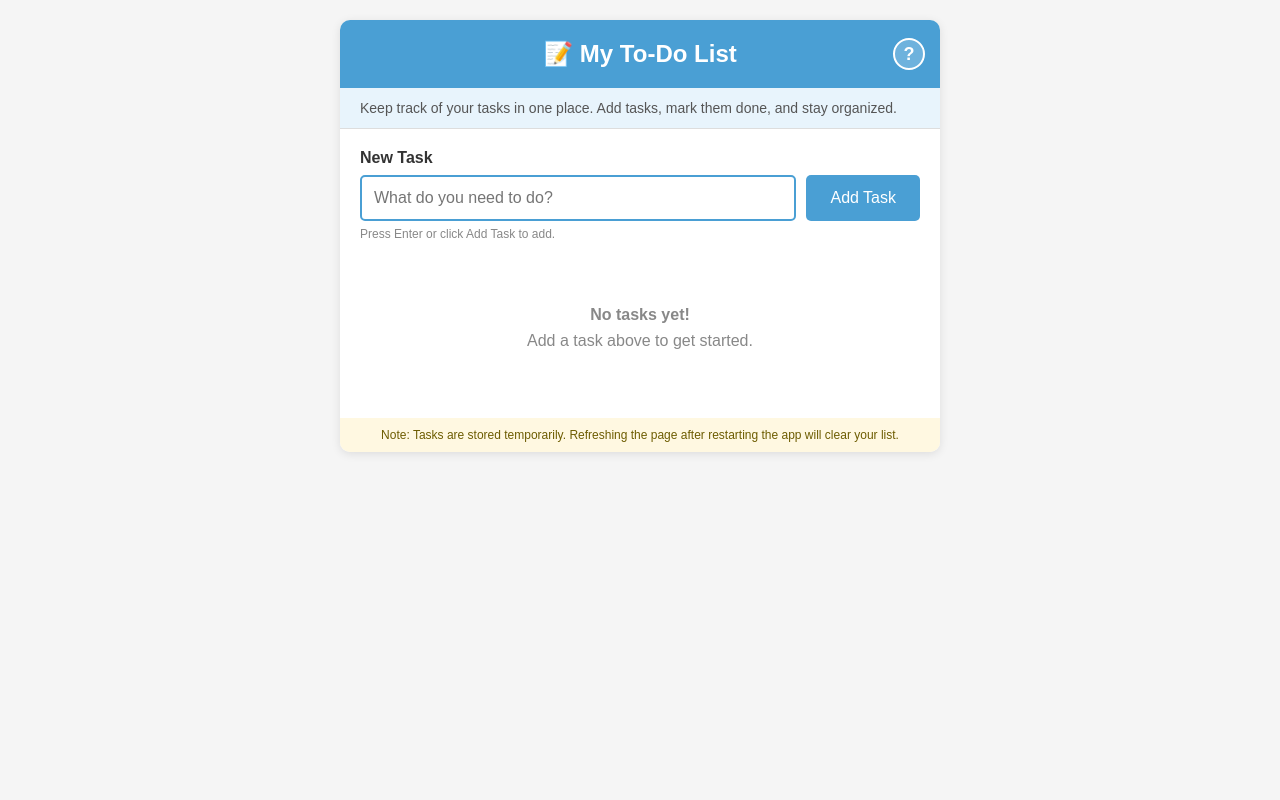
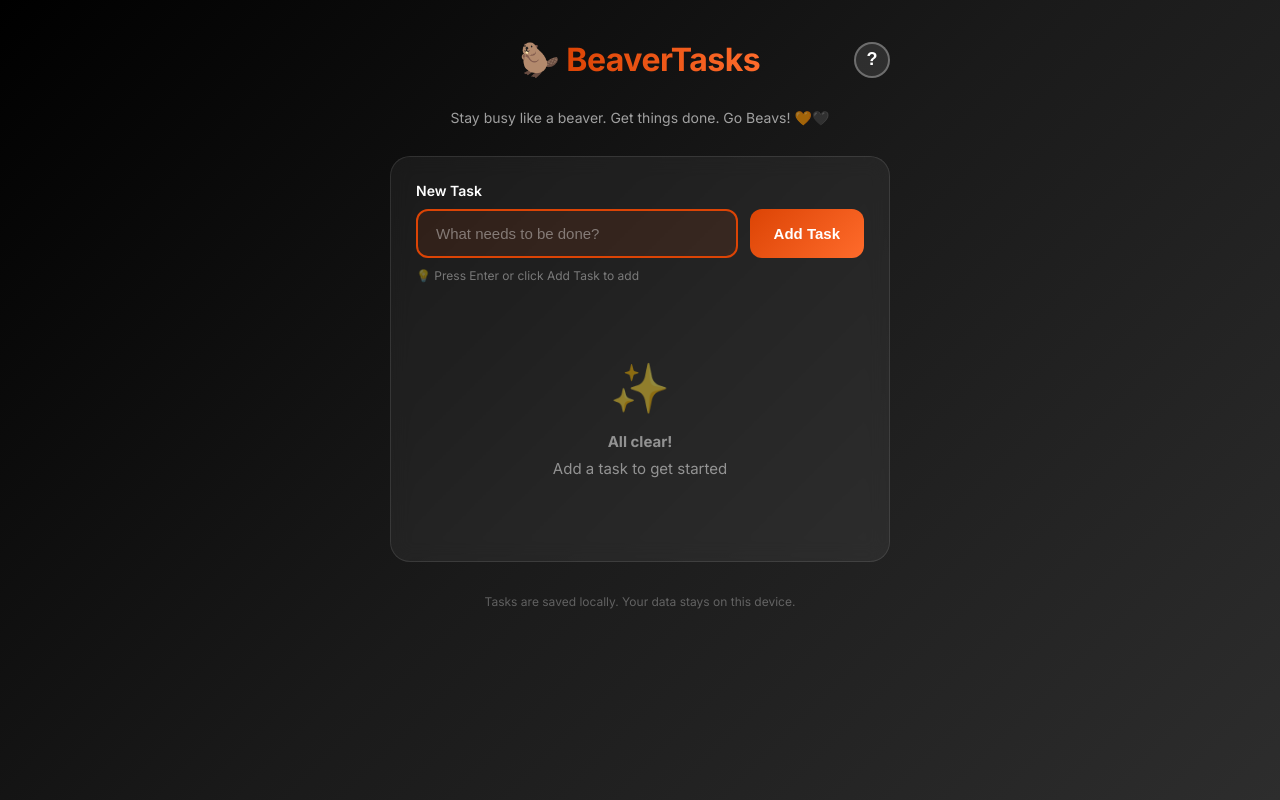
Before and after one commit to SammyCode002/todo-app, a Flask app: template templates/index.html in a window 1280 px wide. Run offline with Flask 3, Linux system fonts and the light colour scheme; the template is opened without the code that fills it, so the values that code supplies are empty.

Commit message:
Redesign with Oregon State Beavers theme

```diff
--- a/templates/index.html
+++ b/templates/index.html
@@ -3,7 +3,8 @@
 <head>
     <meta charset="UTF-8">
     <meta name="viewport" content="width=device-width, initial-scale=1.0">
-    <title>My To-Do List</title>
+    <title>BeaverTasks - To-Do List</title>
+    <link href="https://fonts.googleapis.com/css2?family=Inter:wght@400;500;600;700&display=swap" rel="stylesheet">
     <style>
         * {
             box-sizing: border-box;
@@ -12,60 +13,71 @@
         }
 
         body {
-            font-family: Arial, sans-serif;
-            background: #f5f5f5;
+            font-family: 'Inter', -apple-system, BlinkMacSystemFont, sans-serif;
+            background: linear-gradient(135deg, #000000 0%, #1a1a1a 50%, #2d2d2d 100%);
             min-height: 100vh;
-            padding: 20px;
+            padding: 40px 20px;
         }
 
         .container {
-            max-width: 600px;
+            max-width: 500px;
             margin: 0 auto;
-            background: white;
-            border-radius: 10px;
-            box-shadow: 0 2px 10px rgba(0,0,0,0.1);
-            overflow: hidden;
         }
 
+        /* Header */
         header {
-            background: #4a9fd4;
-            color: white;
-            padding: 20px;
             text-align: center;
+            margin-bottom: 30px;
             position: relative;
         }
 
         header h1 {
-            font-size: 24px;
+            font-size: 32px;
+            font-weight: 700;
+            color: #fff;
+            letter-spacing: -0.5px;
         }
 
-        /* IH#3: Help button to gather/avoid information */
+        header h1 span {
+            background: linear-gradient(90deg, #DC4405, #FF6B2B);
+            -webkit-background-clip: text;
+            -webkit-text-fill-color: transparent;
+            background-clip: text;
+        }
+
+        /* IH#3: Help button */
         .help-btn {
             position: absolute;
-            right: 15px;
+            right: 0;
             top: 50%;
             transform: translateY(-50%);
-            background: rgba(255,255,255,0.2);
-            border: 2px solid white;
-            color: white;
-            width: 32px;
-            height: 32px;
+            background: rgba(255,255,255,0.1);
+            border: 2px solid rgba(255,255,255,0.3);
+            color: #fff;
+            width: 36px;
+            height: 36px;
             border-radius: 50%;
             font-size: 18px;
-            font-weight: bold;
+            font-weight: 600;
             cursor: pointer;
+            transition: all 0.3s ease;
         }
 
         .help-btn:hover {
-            background: rgba(255,255,255,0.3);
+            background: rgba(255,255,255,0.2);
+            border-color: #DC4405;
+            color: #DC4405;
         }
 
-        /* IH#3: Help panel - hidden by default (avoid info), shown on click (gather info) */
+        /* IH#3: Help panel */
         .help-panel {
             display: none;
-            background: #e3f2fd;
-            padding: 15px 20px;
-            border-bottom: 1px solid #bbdefb;
+            background: rgba(220, 68, 5, 0.1);
+            border: 1px solid rgba(220, 68, 5, 0.3);
+            border-radius: 12px;
+            padding: 20px;
+            margin-bottom: 20px;
+            backdrop-filter: blur(10px);
         }
 
         .help-panel.show {
@@ -74,116 +86,135 @@
 
         .help-panel h3 {
             font-size: 16px;
-            color: #1565c0;
-            margin-bottom: 10px;
+            color: #DC4405;
+            margin-bottom: 12px;
         }
 
         .help-panel ul {
             margin-left: 20px;
             font-size: 14px;
-            color: #333;
+            color: rgba(255,255,255,0.8);
         }
 
         .help-panel li {
-            margin-bottom: 6px;
+            margin-bottom: 8px;
         }
 
         .help-panel .close-help {
-            margin-top: 10px;
-            background: #1565c0;
-            color: white;
+            margin-top: 15px;
+            background: #DC4405;
+            color: #fff;
             border: none;
-            padding: 6px 12px;
-            border-radius: 4px;
+            padding: 8px 16px;
+            border-radius: 6px;
             cursor: pointer;
             font-size: 13px;
+            font-weight: 600;
+            transition: all 0.3s ease;
         }
 
         .help-panel .close-help:hover {
-            background: #0d47a1;
+            background: #FF6B2B;
         }
 
-        /* IH#1: Explain benefits to users */
+        /* IH#1: App description */
         .app-description {
-            background: #e8f4fc;
-            padding: 12px 20px;
+            text-align: center;
+            color: rgba(255,255,255,0.6);
             font-size: 14px;
-            color: #555;
-            border-bottom: 1px solid #ddd;
+            margin-bottom: 30px;
         }
 
-        main {
-            padding: 20px;
+        /* Main card */
+        .main-card {
+            background: rgba(255,255,255,0.05);
+            backdrop-filter: blur(10px);
+            border: 1px solid rgba(255,255,255,0.1);
+            border-radius: 20px;
+            padding: 25px;
         }
 
-        /* Flash messages for IH#1 (success) and IH#2 (errors) */
+        /* Flash messages */
         .flash-message {
-            padding: 12px 15px;
-            border-radius: 5px;
-            margin-bottom: 15px;
+            padding: 12px 16px;
+            border-radius: 10px;
+            margin-bottom: 20px;
             font-size: 14px;
+            font-weight: 500;
         }
 
         .flash-success {
-            background: #d4edda;
-            color: #155724;
-            border: 1px solid #c3e6cb;
+            background: rgba(220, 68, 5, 0.15);
+            color: #FF6B2B;
+            border: 1px solid rgba(220, 68, 5, 0.3);
         }
 
         .flash-error {
-            background: #f8d7da;
-            color: #721c24;
-            border: 1px solid #f5c6cb;
+            background: rgba(255, 71, 87, 0.15);
+            color: #ff4757;
+            border: 1px solid rgba(255, 71, 87, 0.3);
         }
 
-        /* IH#6: Clear labels for explicit path */
+        /* IH#6: Add section */
         .add-section label {
             display: block;
-            font-weight: bold;
-            margin-bottom: 8px;
-            color: #333;
+            font-weight: 600;
+            margin-bottom: 10px;
+            color: #fff;
+            font-size: 14px;
         }
 
         .add-section .input-row {
             display: flex;
-            gap: 10px;
+            gap: 12px;
         }
 
         .add-section input[type="text"] {
             flex: 1;
-            padding: 12px;
-            font-size: 16px;
-            border: 2px solid #ddd;
-            border-radius: 5px;
+            padding: 14px 18px;
+            font-size: 15px;
+            border: 2px solid rgba(255,255,255,0.1);
+            border-radius: 12px;
+            background: rgba(255,255,255,0.05);
+            color: #fff;
+            transition: all 0.3s ease;
+        }
+
+        .add-section input[type="text"]::placeholder {
+            color: rgba(255,255,255,0.4);
         }
 
         .add-section input[type="text"]:focus {
             outline: none;
-            border-color: #4a9fd4;
+            border-color: #DC4405;
+            background: rgba(220, 68, 5, 0.1);
         }
 
-        /* IH#6: Clear button text */
         .add-section button {
-            background: #4a9fd4;
-            color: white;
+            background: linear-gradient(135deg, #DC4405, #FF6B2B);
+            color: #fff;
             border: none;
-            padding: 12px 24px;
-            font-size: 16px;
-            border-radius: 5px;
+            padding: 14px 24px;
+            font-size: 15px;
+            font-weight: 600;
+            border-radius: 12px;
             cursor: pointer;
+            transition: all 0.3s ease;
         }
 
         .add-section button:hover {
-            background: #3a8fc4;
+            transform: translateY(-2px);
+            box-shadow: 0 10px 30px rgba(220, 68, 5, 0.3);
         }
 
-        /* IH#7: Hint about alternative approach */
+        /* IH#7: Input hint */
         .input-hint {
             font-size: 12px;
-            color: #888;
-            margin-top: 6px;
+            color: rgba(255,255,255,0.4);
+            margin-top: 10px;
         }
 
+        /* Task list */
         .task-list {
             margin-top: 25px;
         }
@@ -191,107 +222,132 @@
         .task-item {
             display: flex;
             align-items: center;
-            padding: 15px;
-            border: 1px solid #eee;
-            border-radius: 5px;
-            margin-bottom: 10px;
-            background: #fafafa;
+            padding: 16px;
+            border: 1px solid rgba(255,255,255,0.1);
+            border-radius: 12px;
+            margin-bottom: 12px;
+            background: rgba(255,255,255,0.03);
+            transition: all 0.3s ease;
         }
 
-        .task-item.done {
-            background: #e8f5e9;
+        .task-item:hover {
+            background: rgba(255,255,255,0.06);
+            border-color: rgba(255,255,255,0.2);
         }
 
-        /* IH#4: Familiar checkbox */
+        .task-item.completed {
+            background: rgba(220, 68, 5, 0.05);
+            border-color: rgba(220, 68, 5, 0.2);
+        }
+
+        /* IH#4: Custom checkbox */
         .task-item input[type="checkbox"] {
-            width: 22px;
-            height: 22px;
-            margin-right: 12px;
+            width: 24px;
+            height: 24px;
+            margin-right: 14px;
             cursor: pointer;
+            accent-color: #DC4405;
         }
 
         .task-text {
             flex: 1;
-            font-size: 16px;
+            font-size: 15px;
+            color: #fff;
         }
 
-        .task-item.done .task-text {
+        .task-item.completed .task-text {
             text-decoration: line-through;
-            color: #888;
+            color: rgba(255,255,255,0.4);
         }
 
         .task-status {
-            margin-right: 15px;
-            font-size: 13px;
-            padding: 4px 10px;
-            border-radius: 12px;
+            margin-right: 12px;
+            font-size: 11px;
+            padding: 5px 10px;
+            border-radius: 20px;
+            font-weight: 600;
+            text-transform: uppercase;
+            letter-spacing: 0.5px;
         }
 
         .status-done {
-            background: #c8e6c9;
-            color: #2e7d32;
+            background: rgba(220, 68, 5, 0.15);
+            color: #FF6B2B;
         }
 
         .status-pending {
-            background: #fff3e0;
-            color: #e65100;
+            background: rgba(255, 193, 7, 0.15);
+            color: #ffc107;
         }
 
-        /* IH#8: Delete with confirmation */
+        /* IH#8: Delete button */
         .delete-btn {
-            background: #e53935;
-            color: white;
-            border: none;
-            padding: 8px 16px;
-            border-radius: 5px;
+            background: rgba(255, 71, 87, 0.15);
+            color: #ff4757;
+            border: 1px solid rgba(255, 71, 87, 0.3);
+            padding: 8px 14px;
+            border-radius: 8px;
             cursor: pointer;
-            font-size: 14px;
+            font-size: 13px;
+            font-weight: 500;
+            transition: all 0.3s ease;
         }
 
         .delete-btn:hover {
-            background: #c62828;
+            background: #ff4757;
+            color: #fff;
         }
 
-        /* Empty state - IH#1 */
+        /* Empty state */
         .empty-state {
             text-align: center;
-            padding: 40px 20px;
-            color: #888;
+            padding: 50px 20px;
+            color: rgba(255,255,255,0.5);
+        }
+
+        .empty-state .icon {
+            font-size: 48px;
+            margin-bottom: 15px;
         }
 
         .empty-state p {
             margin-bottom: 8px;
+            font-size: 15px;
         }
 
-        /* IH#3: Task counter for progress info */
+        /* IH#3: Task counter */
         .task-counter {
             text-align: center;
-            padding: 15px;
-            color: #666;
+            padding: 20px;
+            color: rgba(255,255,255,0.5);
             font-size: 14px;
-            border-top: 1px solid #eee;
+            border-top: 1px solid rgba(255,255,255,0.1);
             margin-top: 20px;
         }
 
-        /* IH#2: Cost info in footer */
+        .task-counter strong {
+            color: #DC4405;
+        }
+
+        /* IH#2: Cost info footer */
         .cost-info {
-            background: #fff8e1;
-            padding: 10px 15px;
+            text-align: center;
+            margin-top: 20px;
+            padding: 12px;
             font-size: 12px;
-            color: #6d5c00;
-            text-align: center;
+            color: rgba(255,255,255,0.3);
         }
     </style>
 </head>
 <body>
     <div class="container">
         <header>
-            <h1>📝 My To-Do List</h1>
-            <!-- IH#3: Help button - allows users to gather more info when needed -->
+            <h1>🦫 <span>BeaverTasks</span></h1>
+            <!-- IH#3: Help button -->
             <button class="help-btn" onclick="toggleHelp()" title="Click for help">?</button>
         </header>
 
-        <!-- IH#3: Help panel - hidden by default (avoid info), click to show (gather info) -->
+        <!-- IH#3: Help panel -->
         <div class="help-panel" id="helpPanel">
             <h3>📖 How to Use This App</h3>
             <ul>
@@ -303,13 +359,11 @@
             <button class="close-help" onclick="toggleHelp()">Got it, close help</button>
         </div>
 
-        <!-- IH#1: Explain the benefit of using this app -->
-        <div class="app-description">
-            Keep track of your tasks in one place. Add tasks, mark them done, and stay organized.
-        </div>
+        <!-- IH#1: App description -->
+        <p class="app-description">Stay busy like a beaver. Get things done. Go Beavs! 🧡🖤</p>
 
-        <main>
-            <!-- Flash messages for IH#1 (benefits/success) and IH#2 (costs/errors) -->
+        <div class="main-card">
+            <!-- Flash messages -->
             {% with messages = get_flashed_messages(with_categories=true) %}
                 {% for category, message in messages %}
                     <div class="flash-message flash-{{ category }}">
@@ -318,34 +372,35 @@
                 {% endfor %}
             {% endwith %}
 
-            <!-- IH#6: Clear path with labeled input -->
+            <!-- IH#6: Add section -->
             <div class="add-section">
                 <label for="task-input">New Task</label>
                 <form action="/add" method="POST" class="input-row">
                     <input type="text"
                            id="task-input"
                            name="task"
-                           placeholder="What do you need to do?"
+                           placeholder="What needs to be done?"
                            autofocus>
                     <button type="submit">Add Task</button>
                 </form>
                 <!-- IH#7: Multiple ways to submit -->
-                <p class="input-hint">Press Enter or click Add Task to add.</p>
+                <p class="input-hint">💡 Press Enter or click Add Task to add</p>
             </div>
 
             <div class="task-list">
                 {% if tasks %}
                     {% for task in tasks %}
-                        <div class="task-item {% if task.done %}done{% endif %}">
+                        <div class="task-item {% if task.completed %}completed{% endif %}">
                             <!-- IH#4: Familiar checkbox, IH#5: Toggle to undo -->
                             <input type="checkbox"
-                                   {% if task.done %}checked{% endif %}
-                                   onchange="window.location.href='/toggle/{{ task.id }}'">
+                                   id="task-{{ task.id }}"
+                                   {% if task.completed %}checked{% endif %}
+                                   onchange="window.location.href='/complete/{{ task.id }}'">
                             <span class="task-text">{{ task.text }}</span>
-                            <span class="task-status {% if task.done %}status-done{% else %}status-pending{% endif %}">
-                                {% if task.done %}Done{% else %}Pending{% endif %}
+                            <span class="task-status {% if task.completed %}status-done{% else %}status-pending{% endif %}">
+                                {% if task.completed %}Done{% else %}Pending{% endif %}
                             </span>
-                            <!-- IH#8: Confirm before destructive action -->
+                            <!-- IH#8: Confirm before delete -->
                             <button class="delete-btn"
                                     onclick="if(confirm('Delete this task? This cannot be undone.')) window.location.href='/delete/{{ task.id }}'">
                                 Delete
@@ -353,30 +408,30 @@
                         </div>
                     {% endfor %}
                 {% else %}
-                    <!-- IH#1: Explain benefit in empty state -->
                     <div class="empty-state">
-                        <p><strong>No tasks yet!</strong></p>
-                        <p>Add a task above to get started.</p>
+                        <div class="icon">✨</div>
+                        <p><strong>All clear!</strong></p>
+                        <p>Add a task to get started</p>
                     </div>
                 {% endif %}
             </div>
 
             {% if tasks %}
-                <!-- IH#3: Let users gather progress info -->
+                <!-- IH#3: Task counter -->
                 <div class="task-counter">
-                    {{ pending }} of {{ total }} task{% if total != 1 %}s{% endif %} remaining
+                    <strong>{{ tasks|selectattr('completed', 'equalto', false)|list|length }}</strong> of <strong>{{ tasks|length }}</strong> task{% if tasks|length != 1 %}s{% endif %} remaining
                 </div>
             {% endif %}
-        </main>
+        </div>
 
-        <!-- IH#2: Inform users about costs/limitations -->
+        <!-- IH#2: Cost info -->
         <div class="cost-info">
-            Note: Tasks are stored temporarily. Refreshing the page after restarting the app will clear your list.
+            Tasks are saved locally. Your data stays on this device.
         </div>
     </div>
 
     <script>
-        // IH#3: Toggle help panel - allows users to avoid info (hidden) or gather info (shown)
+        // IH#3: Toggle help panel
         function toggleHelp() {
             var helpPanel = document.getElementById('helpPanel');
             helpPanel.classList.toggle('show');
```
Also changed, not shown: tasks.json (+0 -10 lines).
